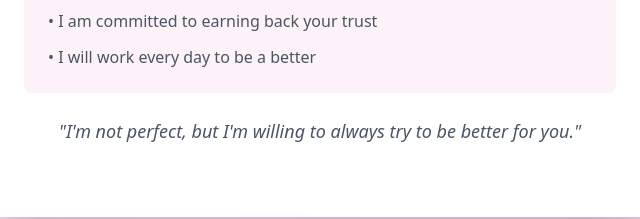
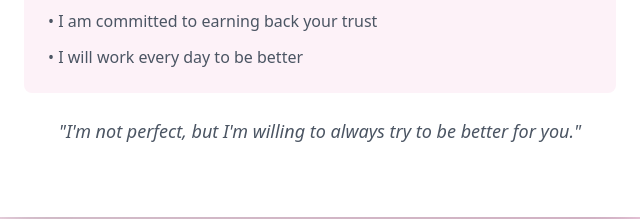
Before and after one commit to ansarikhursaid7tr/apology, a plain HTML site: page index.html in a window 1280 px wide. Shown: the part 549-768 px from the top of the page, 320-960 px from the left. Drawn offline with nearby package versions, Linux system fonts and the light colour scheme.

Commit message:
Update index.html

```diff
--- a/index.html
+++ b/index.html
@@ -35,7 +35,7 @@
                 <li>• I will listen more carefully and attentively</li>
                 <li>• I promise to be more considerate of your feelings</li>
                 <li>• I am committed to earning back your trust</li>
-                <li>• I will work every day to be a better </li>
+                <li>• I will work every day to be better </li>
             </ul>
         </div>
 
```
